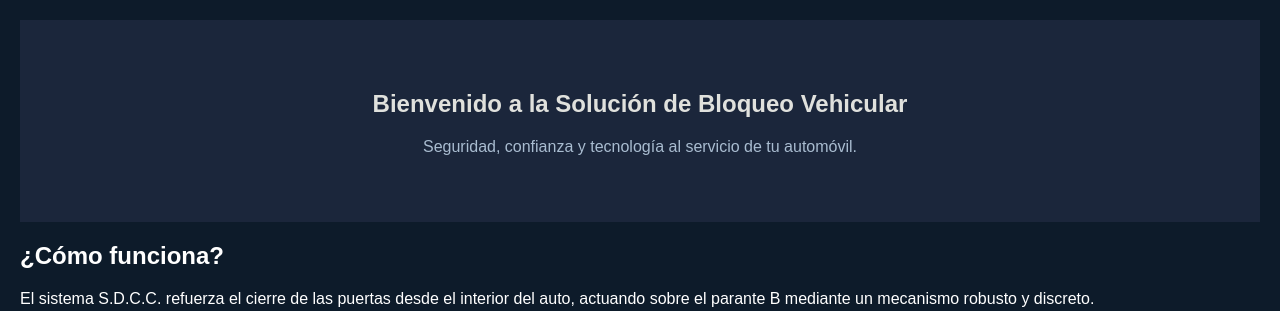
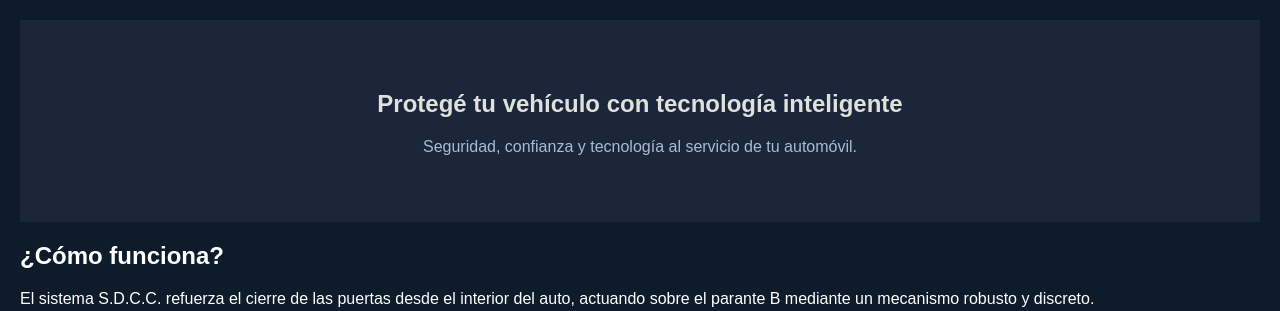
Before and after one commit to LuFernandez-dev/Proyecto-UIOTEC-2025, a Django app: page / in a window 1280 px wide. Shown: the part 103-414 px from the top of the page. Run offline with Django 5.2, Linux system fonts and the light colour scheme.

Commit message:
home.html

```diff
--- a/bloqueoSDCC/App/Templates/App/home.html
+++ b/bloqueoSDCC/App/Templates/App/home.html
@@ -4,7 +4,7 @@
 
 {% block content %}
 <section class="hero">
-    <h2>Bienvenido a la Solución de Bloqueo Vehicular</h2>
+    <h2>Protegé tu vehículo con tecnología inteligente</h2>
     <p>Seguridad, confianza y tecnología al servicio de tu automóvil.</p>
 </section>
 <section class="como-funciona">
```
